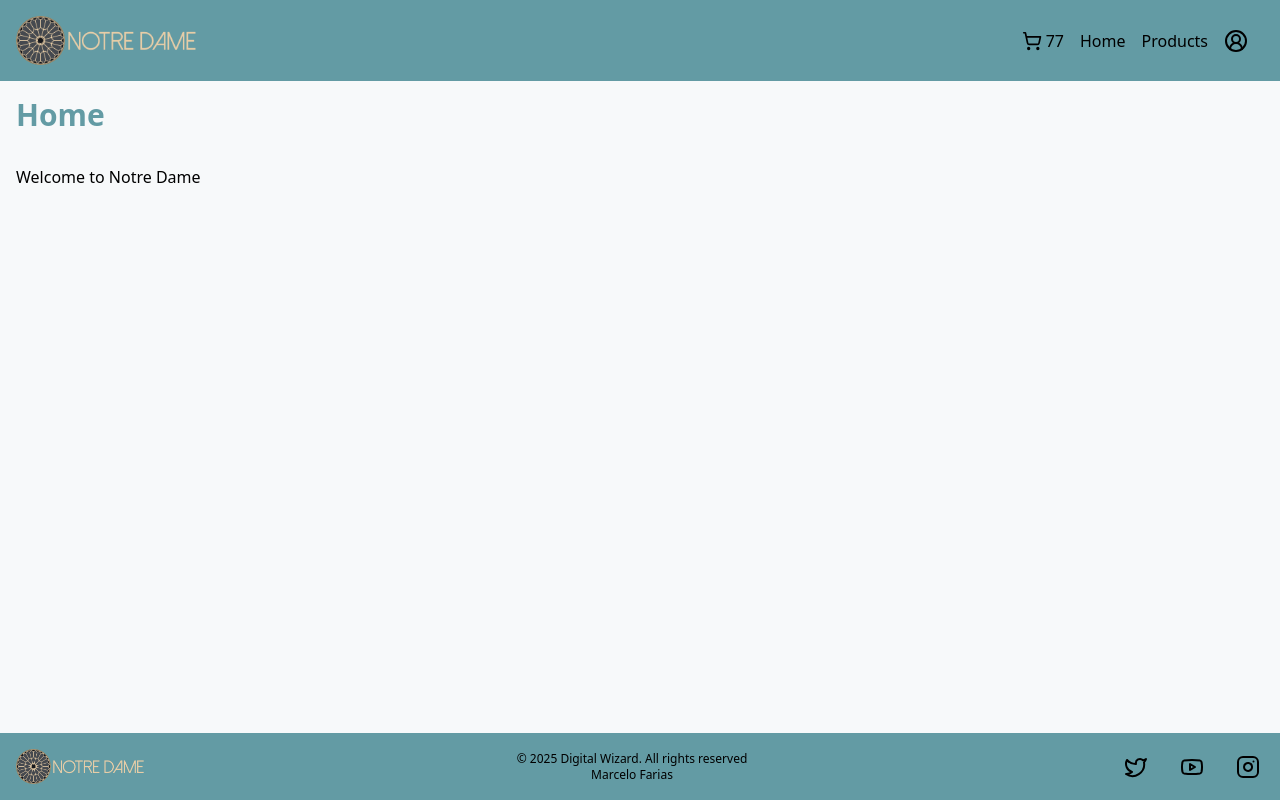
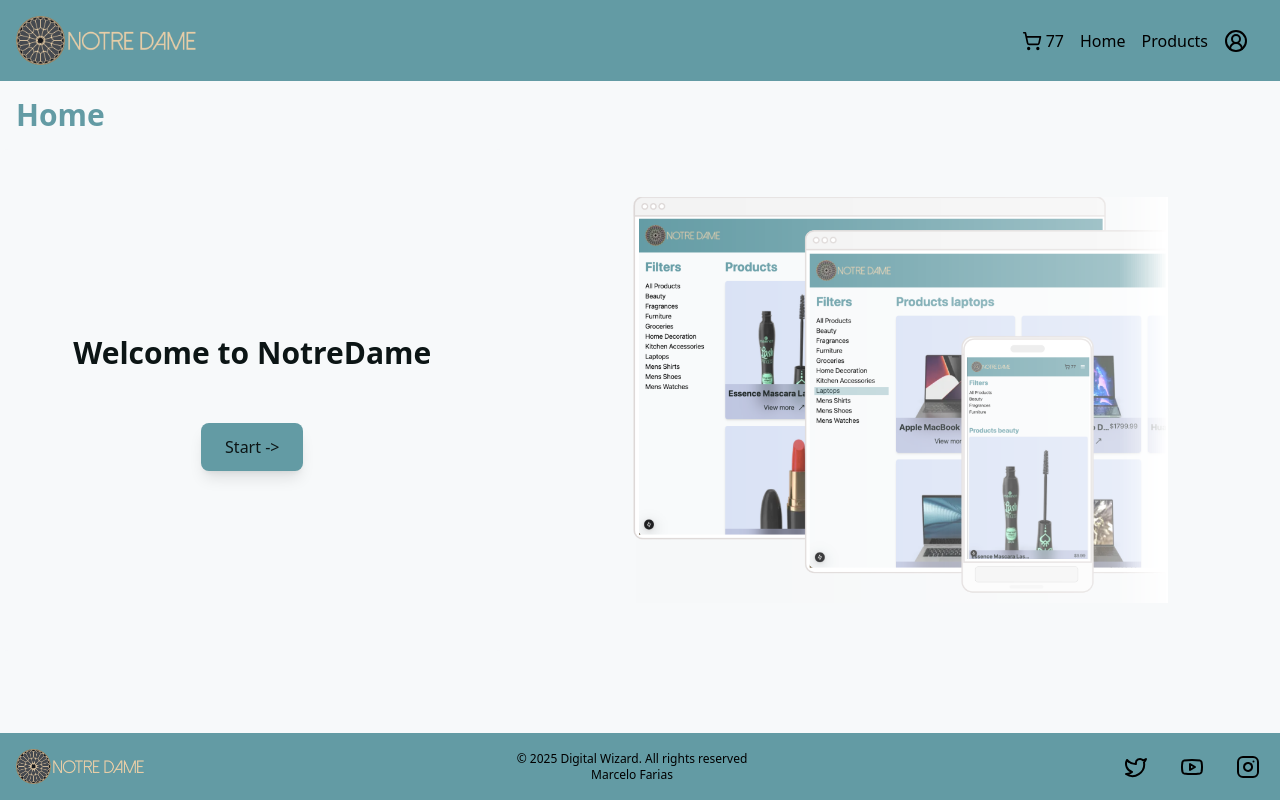
Before and after one commit to hmfarias/notredame-next, a Next.js app: page / in a window 1280 px wide. Built offline with nearby package versions, Linux system fonts and the light colour scheme.

Commit message:
hero images added in home

```diff
--- a/app/(home)/page.js
+++ b/app/(home)/page.js
@@ -3,14 +3,41 @@
  * Returns the home page
  */
 
+import Button from '@/components/Button';
 import PageTitle from '@/components/PageTitle';
+import { ArrowRightIcon } from 'lucide-react';
+import Image from 'next/image';
+import Link from 'next/link';
 
 const HomePage = async () => {
 	return (
 		<>
 			<PageTitle>Home</PageTitle>
-			<div className=" p-2 md:p-4">
-				<h1>Welcome to Notre Dame</h1>
+			<div className="mt-4 flex grow flex-col gap-4 md:flex-row">
+				<div className="flex flex-col justify-center items-center gap-6 rounded-lg bg-background md:w-2/5 md:px-5 text-center">
+					<p className="text-xl text-text md:text-3xl md:leading-normal">
+						<strong>Welcome to NotreDame</strong>
+					</p>
+					<Link href="/products">
+						<Button className>Start -&gt;</Button>
+					</Link>
+				</div>
+				<div className="flex items-center justify-center p-6 md:w-3/5 md:px-28 md:py-12">
+					<Image
+						src="/hero-desktop.png"
+						alt="Screenshots of the dashboard"
+						width={1000}
+						height={760}
+						className="hidden md:block"
+					/>
+					<Image
+						src="/hero-mobile.png"
+						alt="Screenshots of the dashboard"
+						width={560}
+						height={620}
+						className="block md:hidden"
+					/>
+				</div>
 			</div>
 		</>
 	);
--- a/app/products/[cat]/page.js
+++ b/app/products/[cat]/page.js
@@ -19,7 +19,7 @@ const ProductsByCategoryPage = async ({ params }) => {
 
 	return (
 		<>
-			<PageTitle>Products</PageTitle>
+			<PageTitle>Products {cat}</PageTitle>
 			<ProductList products={products} />
 		</>
 	);
--- a/app/products/layout.js
+++ b/app/products/layout.js
@@ -18,7 +18,7 @@ const ProductLayout = async ({ children }) => {
 				<div className="flex flex-col ml-2 md:ml-4">
 					<Link href="/products">All Products</Link>
 					{/* There are too many categories, I only bring 10 */}
-					{categories.slice(0, 10).map((category) => {
+					{categories.slice(0, 3).map((category) => {
 						return (
 							<Link key={category.slug} href={`/products/${category.slug}`}>
 								{category.name}
--- a/app/products/page.js
+++ b/app/products/page.js
@@ -21,7 +21,7 @@ const ProductsPage = async () => {
 
 	return (
 		<>
-			<PageTitle>Products</PageTitle>
+			<PageTitle>All Products</PageTitle>
 			<ProductList products={products} />
 		</>
 	);
--- a/components/Header.js
+++ b/components/Header.js
@@ -70,7 +70,7 @@ const Header = () => {
 							<Link href="/admin" onClick={toggleMenu} className="hover:text-gray-400">
 								Admin
 							</Link>
-							<Link href="/product" onClick={toggleMenu} className="hover:text-gray-400">
+							<Link href="/products" onClick={toggleMenu} className="hover:text-gray-400">
 								Products
 							</Link>
 						</nav>
```
Also changed, not shown: public/hero-desktop.png (added), public/hero-mobile.png (added).
